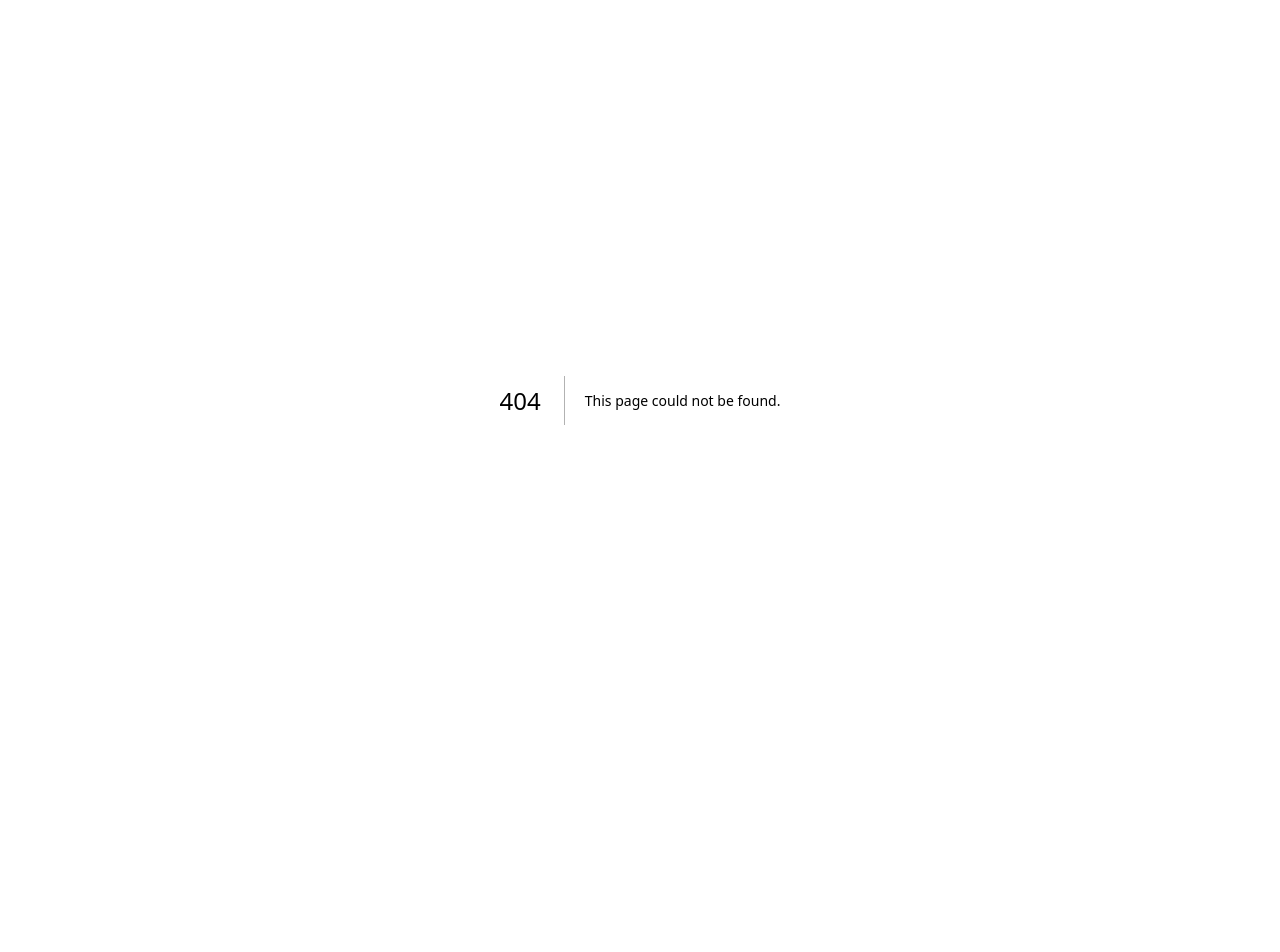
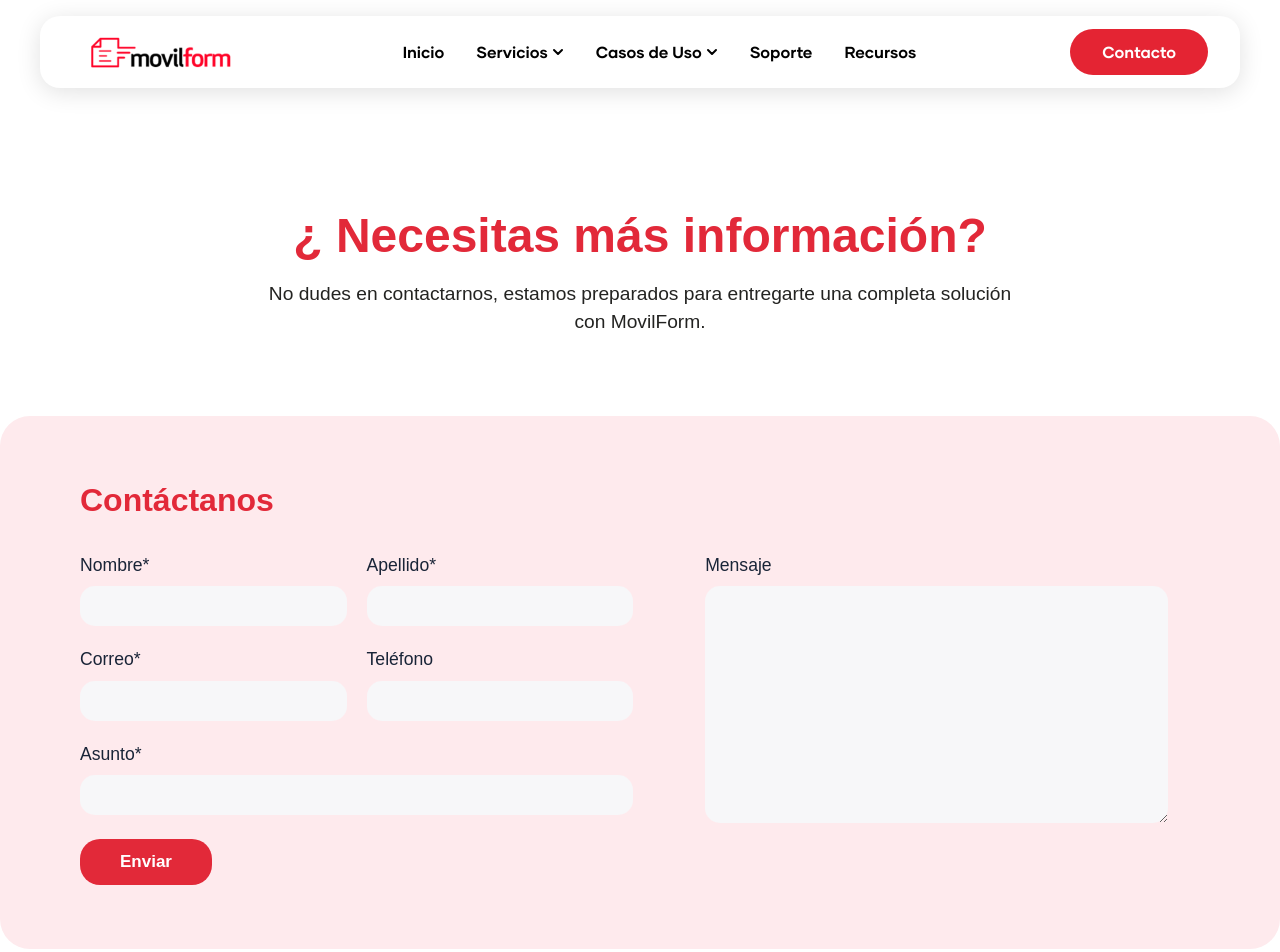
Before and after one commit to JeanGeros/movilform-gonarm, a Next.js app: page /contacto in a window 1280 px wide. Before the commit this address had no page. Shown: the top 952 px of the page. Before the commit the page ends 800 px from the top, so only its background shows below. Built offline with nearby package versions, Linux system fonts and the light colour scheme; a web font is replaced by a local one.

Commit message:
feat: crear página de contacto y enlazar botones del navbar

```diff
--- a/app/components/Navbar.tsx
+++ b/app/components/Navbar.tsx
@@ -143,7 +143,7 @@
 
         {/* Desktop CTA */}
         <a
-          href="#"
+          href="/contacto"
           className="font-gilmer flex-shrink-0 hidden lg:inline-flex items-center justify-center h-[46px] px-8 rounded-full bg-[#e42433] text-white text-[16px] font-semibold hover:bg-[#c01f2d] transition-colors"
         >
           Contacto
@@ -221,7 +221,7 @@
 
           <div className="mt-4 border-t border-gray-100 pt-4">
             <a
-              href="#"
+              href="/contacto"
               className="block text-center py-3 rounded-full bg-[#e42433] text-white text-[16px] font-semibold hover:bg-[#c01f2d] transition-colors"
               onClick={() => setMobileOpen(false)}
             >
--- /dev/null
+++ b/app/contacto/page.tsx
@@ -0,0 +1,118 @@
+import Navbar from "@/app/components/Navbar";
+import Footer from "@/app/components/Footer";
+
+export default function Contacto() {
+  return (
+    <main className="w-full bg-white min-h-screen flex flex-col">
+      <div className="relative z-50 h-[88px]">
+        <Navbar />
+      </div>
+
+      <div className="px-4 md:px-0 pb-16 flex flex-col gap-20 w-full max-w-7xl mx-auto mt-30">
+        {/* ── Título ──────────────────────────────────────────────────────── */}
+        <div className="text-center">
+          <h1 className="font-satoshi text-[30px] md:text-[48px] font-extrabold text-[#e22939] leading-[38px] md:leading-[56px]">
+            ¿ Necesitas más información?
+          </h1>
+          <p className="font-satoshi mt-4 text-[15px] md:text-[19.2px] text-[#232321] leading-[20px] md:leading-[28px] max-w-[60%] mx-auto">
+            No dudes en contactarnos, estamos preparados para entregarte una
+            completa solución con MovilForm.
+          </p>
+        </div>
+
+        {/* ── Formulario ──────────────────────────────────────────────────── */}
+        <section className="bg-[#feeaed] rounded-[30px] px-6 py-10 md:px-20 md:py-16">
+          <h2 className="font-satoshi text-[24px] md:text-[32px] font-bold text-[#e22939] leading-[30px] md:leading-[40px] mb-8">
+            Contáctanos
+          </h2>
+
+          <form className="grid grid-cols-1 md:grid-cols-[1.1fr_1fr] gap-x-8 gap-y-2">
+            <div className="grid gap-y-5">
+              <div className="grid grid-cols-2 gap-x-5 gap-y-5">
+                {/* INPUT NOMBRE */}
+                <div>
+                  <label className="font-satoshi text-[17.6px] font-medium text-[#192437] block mb-2">
+                    Nombre*
+                  </label>
+                  <input
+                    type="text"
+                    required
+                    className="w-full h-[40px] rounded-[15px] bg-[#f7f7f9] px-4 font-satoshi text-[18px] outline-none focus:border-[#e22939] transition-colors"
+                  />
+                </div>
+                {/* INPUT APELLIDO */}
+                <div>
+                  <label className="font-satoshi text-[17.6px] font-medium text-[#192437] block mb-2">
+                    Apellido*
+                  </label>
+                  <input
+                    type="text"
+                    required
+                    className="w-full h-[40px] rounded-[15px] bg-[#f7f7f9] px-4 font-satoshi text-[18px] outline-none focus:border-[#e22939] transition-colors"
+                  />
+                </div>
+                {/* INPUT CORREO */}
+                <div>
+                  <label className="font-satoshi text-[17.6px] font-medium text-[#192437] block mb-2">
+                    Correo*
+                  </label>
+                  <input
+                    type="email"
+                    required
+                    className="w-full h-[40px] rounded-[15px] bg-[#f7f7f9] px-4 font-satoshi text-[18px] outline-none focus:border-[#e22939] transition-colors"
+                  />
+                </div>
+
+                {/* INPUT TELEFONO */}
+                <div>
+                  <label className="font-satoshi text-[17.6px] font-medium text-[#192437] block mb-2">
+                    Teléfono
+                  </label>
+                  <input
+                    type="tel"
+                    className="w-full h-[40px] rounded-[15px] bg-[#f7f7f9] px-4 font-satoshi text-[18px] outline-none focus:border-[#e22939] transition-colors"
+                  />
+                </div>
+              </div>
+              <div>
+                <label className="font-satoshi text-[17.6px] font-medium text-[#192437] block mb-2">
+                  Asunto*
+                </label>
+                <input
+                  type="text"
+                  required
+                  className="w-full h-[40px] rounded-[15px] bg-[#f7f7f9] px-4 font-satoshi text-[18px] outline-none focus:border-[#e22939] transition-colors"
+                />
+              </div>
+            </div>
+
+            {/* Columna izquierda */}
+
+            {/* Columna derecha - Mensaje */}
+            <div className="flex flex-col ml-10 md:col-span-1 md:row-span-2">
+              <label className="font-satoshi text-[17.6px] font-medium text-[#192437] block mb-2">
+                Mensaje
+              </label>
+              <textarea
+                rows={8}
+                className="w-full flex-1 rounded-[15px] bg-[#f7f7f9] p-4 font-satoshi text-[15px] outline-none focus:border-[#e22939] transition-colors resize-y"
+              />
+            </div>
+
+            {/* Botón */}
+            <div className="md:col-span-3 mt-2">
+              <button
+                type="submit"
+                className="font-satoshi h-[46px] px-10 rounded-[20px] bg-[#e22939] text-white text-[17px] font-bold hover:bg-[#c01f2d] transition-colors cursor-pointer"
+              >
+                Enviar
+              </button>
+            </div>
+          </form>
+        </section>
+      </div>
+
+      <Footer />
+    </main>
+  );
+}
--- a/app/page.tsx
+++ b/app/page.tsx
@@ -112,7 +112,9 @@
               Ver servicios
             </a>
             <a
-              href="#"
+              href="https://wa.me/+56961558312"
+              target="_blank"
+              rel="noopener noreferrer"
               className="font-satoshi inline-flex items-center justify-center w-full sm:w-auto h-[46px] md:h-[50px] px-8 rounded-[30px] bg-[rgba(229,35,51,0.8)] text-white text-[16px] md:text-[18px] font-bold hover:bg-[#e52333] transition-colors"
             >
               Solicitar demo
```
